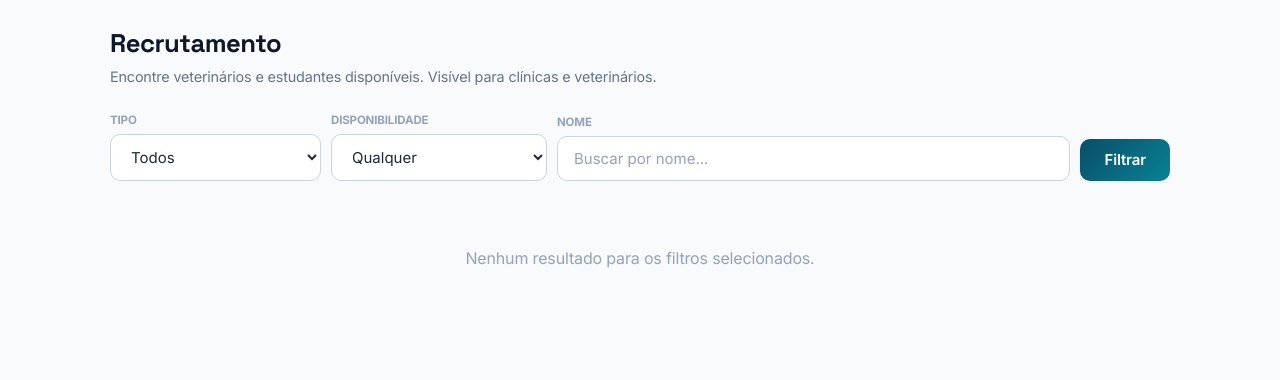
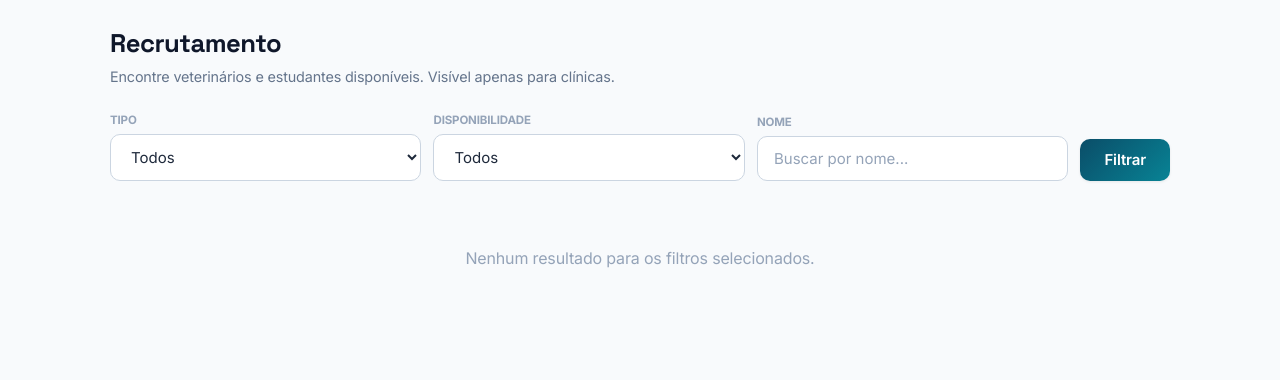
Before and after one commit to vetlandia/vetlandia, a Python web app: template app/templates/pages/recrutamento.html in a window 1280 px wide. Shown: the part 73-453 px from the top of the page. Run offline with Jinja, Linux system fonts and the light colour scheme; the template is opened without the code that fills it, so the values that code supplies are empty.

Commit message:
ajustes recrutamento: acesso só clínicas, visual, e estudantes fora da busca
- /recrutamento e nav: apenas clínicas e admin (remove veterinários)
- Form de recrutamento: caixas Tipo/Disponibilidade do mesmo tamanho da Nome;
  remove ícone 🎓; "Qualquer" -> "Todos"
- Estudantes voltam a ficar fora da busca de tutores (só recrutamento)
- Minha Conta: oculta especialidades para estudantes

Co-Authored-By: Claude Opus 4.8 <noreply@anthropic.com>

```diff
--- a/app/templates/auth/minha-conta.html
+++ b/app/templates/auth/minha-conta.html
@@ -339,7 +339,7 @@
                             </label>
                             <p class="form-help">Ao desmarcar, informe seu CRMV — o perfil voltará para aprovação do admin.</p>
                         </div>
-                        <div class="form-group" id="pc-grp-especialidade">
+                        <div class="form-group" id="pc-grp-especialidade" {% if profile and profile.is_student %}style="display:none"{% endif %}>
                             <label class="form-label">Especialidade</label>
                             <select name="specialty" class="form-select">
                                 <option value="">Selecione...</option>
@@ -424,7 +424,7 @@
                         </div>
 
                         {# ── Módulo 1: Especialidades múltiplas ── #}
-                        <div class="form-group">
+                        <div class="form-group" {% if profile and profile.is_student %}style="display:none"{% endif %}>
                             <label class="form-label">Especialidades — marque todas em que atua</label>
                             <div class="chips-multi" id="pc-vet-specs">
                                 {% for sp in ['Acupuntura Veterinária','Anestesiologia','Cardiologia','Clínica Geral','Dermatologia','Diagnóstico por Imagem','Endocrinologia','Fisioterapia e Reabilitação','Gastroenterologia','Hematologia','Infectologia','Medicina de Animais Selvagens','Nefrologia e Urologia','Neurologia','Nutrição Animal','Odontologia Veterinária','Oftalmologia','Oncologia','Ortopedia e Cirurgia','Parasitologia','Reprodução Animal','Toxicologia','Zootecnia'] %}
--- a/app/templates/base.html
+++ b/app/templates/base.html
@@ -32,7 +32,7 @@
                     <nav class="nav nav-primary">
                         <a href="/buscar/veterinarios" class="nav-link">Veterinários</a>
                         <a href="/buscar/clinicas" class="nav-link">Clínicas</a>
-                        {% if current_user and current_user.user_type.value in ('clinic', 'veterinarian', 'admin') %}
+                        {% if current_user and current_user.user_type.value in ('clinic', 'admin') %}
                         <a href="/recrutamento" class="nav-link">Recrutamento</a>
                         {% endif %}
                         {# Módulo 4: Casos Clínicos ocultos da interface (rota preservada)
@@ -77,7 +77,7 @@
         <div class="mobile-menu-content">
             <a href="/buscar/veterinarios" class="mobile-menu-link">Veterinários</a>
             <a href="/buscar/clinicas" class="mobile-menu-link">Clínicas</a>
-            {% if current_user and current_user.user_type.value in ('clinic', 'veterinarian', 'admin') %}
+            {% if current_user and current_user.user_type.value in ('clinic', 'admin') %}
             <a href="/recrutamento" class="mobile-menu-link">Recrutamento</a>
             {% endif %}
             {# Módulo 4: Casos Clínicos ocultos da interface (rota preservada)
--- a/app/templates/pages/recrutamento.html
+++ b/app/templates/pages/recrutamento.html
@@ -3,21 +3,21 @@
 {% block content %}
 <div style="max-width:1100px;margin:0 auto;padding:28px 20px 64px;">
     <h1 style="font-size:1.6rem;font-weight:800;color:#0f172a;margin:0 0 6px;">Recrutamento</h1>
-    <p style="color:#64748b;font-size:0.9rem;margin:0 0 22px;">Encontre veterinários e estudantes disponíveis. Visível para clínicas e veterinários.</p>
+    <p style="color:#64748b;font-size:0.9rem;margin:0 0 22px;">Encontre veterinários e estudantes disponíveis. Visível apenas para clínicas.</p>
 
-    <form method="GET" action="/recrutamento" style="display:flex;flex-wrap:wrap;gap:10px;align-items:end;margin-bottom:24px;">
-        <div>
+    <form method="GET" action="/recrutamento" style="display:flex;flex-wrap:wrap;gap:12px;align-items:end;margin-bottom:24px;">
+        <div style="flex:1 1 200px">
             <label style="display:block;font-size:0.72rem;font-weight:700;color:#94a3b8;text-transform:uppercase;margin-bottom:4px;">Tipo</label>
-            <select name="tipo" class="form-select" style="min-width:170px">
+            <select name="tipo" class="form-select" style="width:100%">
                 <option value="todos" {% if tipo == 'todos' %}selected{% endif %}>Todos</option>
                 <option value="veterinarios" {% if tipo == 'veterinarios' %}selected{% endif %}>Veterinários formados</option>
-                <option value="estudantes" {% if tipo == 'estudantes' %}selected{% endif %}>🎓 Estudantes</option>
+                <option value="estudantes" {% if tipo == 'estudantes' %}selected{% endif %}>Estudantes</option>
             </select>
         </div>
-        <div>
+        <div style="flex:1 1 200px">
             <label style="display:block;font-size:0.72rem;font-weight:700;color:#94a3b8;text-transform:uppercase;margin-bottom:4px;">Disponibilidade</label>
-            <select name="disp" class="form-select" style="min-width:180px">
-                <option value="" {% if not disp %}selected{% endif %}>Qualquer</option>
+            <select name="disp" class="form-select" style="width:100%">
+                <option value="" {% if not disp %}selected{% endif %}>Todos</option>
                 <option value="estagio" {% if disp == 'estagio' %}selected{% endif %}>Estágio</option>
                 <option value="plantao" {% if disp == 'plantao' %}selected{% endif %}>Plantões</option>
                 <option value="volante" {% if disp == 'volante' %}selected{% endif %}>Atendimentos volantes</option>
@@ -25,9 +25,9 @@
                 <option value="parcerias" {% if disp == 'parcerias' %}selected{% endif %}>Parcerias</option>
             </select>
         </div>
-        <div style="flex:1;min-width:180px">
+        <div style="flex:1 1 200px">
             <label style="display:block;font-size:0.72rem;font-weight:700;color:#94a3b8;text-transform:uppercase;margin-bottom:4px;">Nome</label>
-            <input type="text" name="q" value="{{ q }}" class="form-input" placeholder="Buscar por nome...">
+            <input type="text" name="q" value="{{ q }}" class="form-input" style="width:100%" placeholder="Buscar por nome...">
         </div>
         <button type="submit" class="btn btn-primary" style="height:42px">Filtrar</button>
     </form>
```
Also changed, not shown: app/routers/pages.py (+5 -9 lines).
